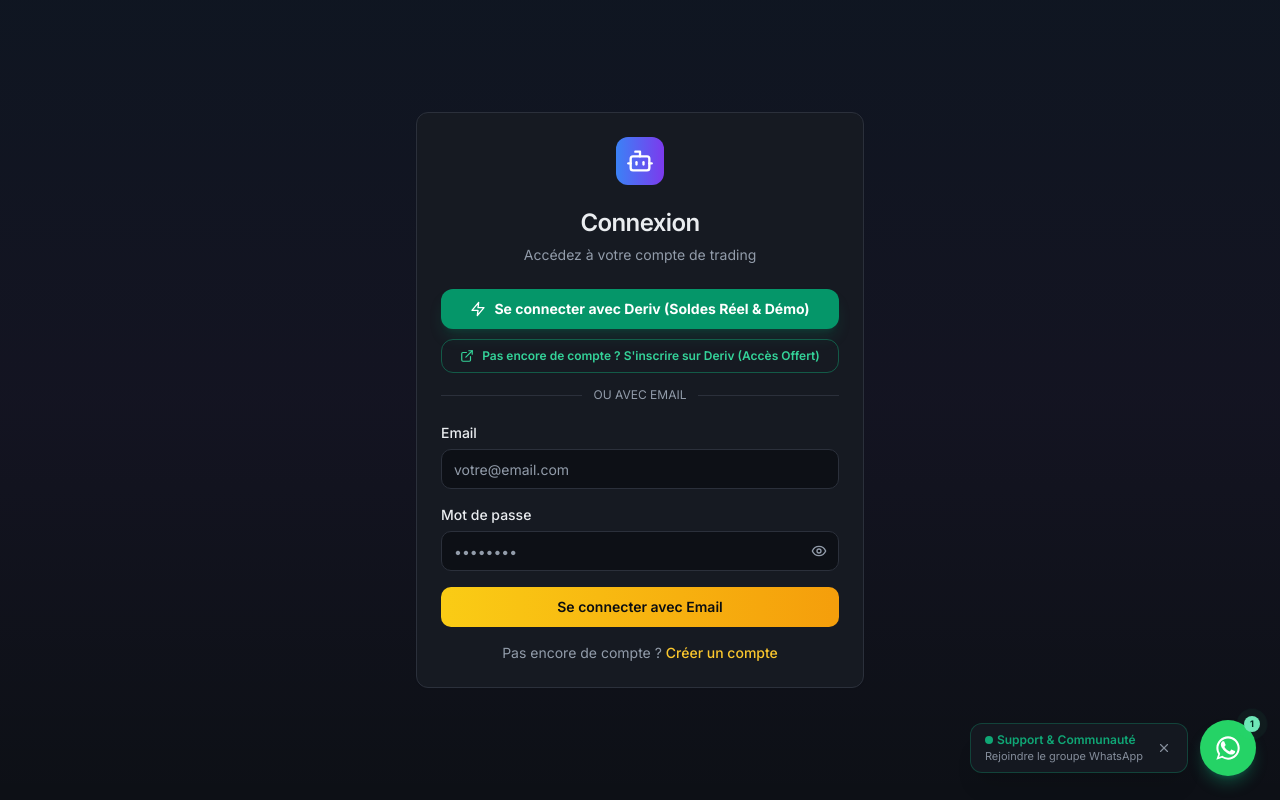
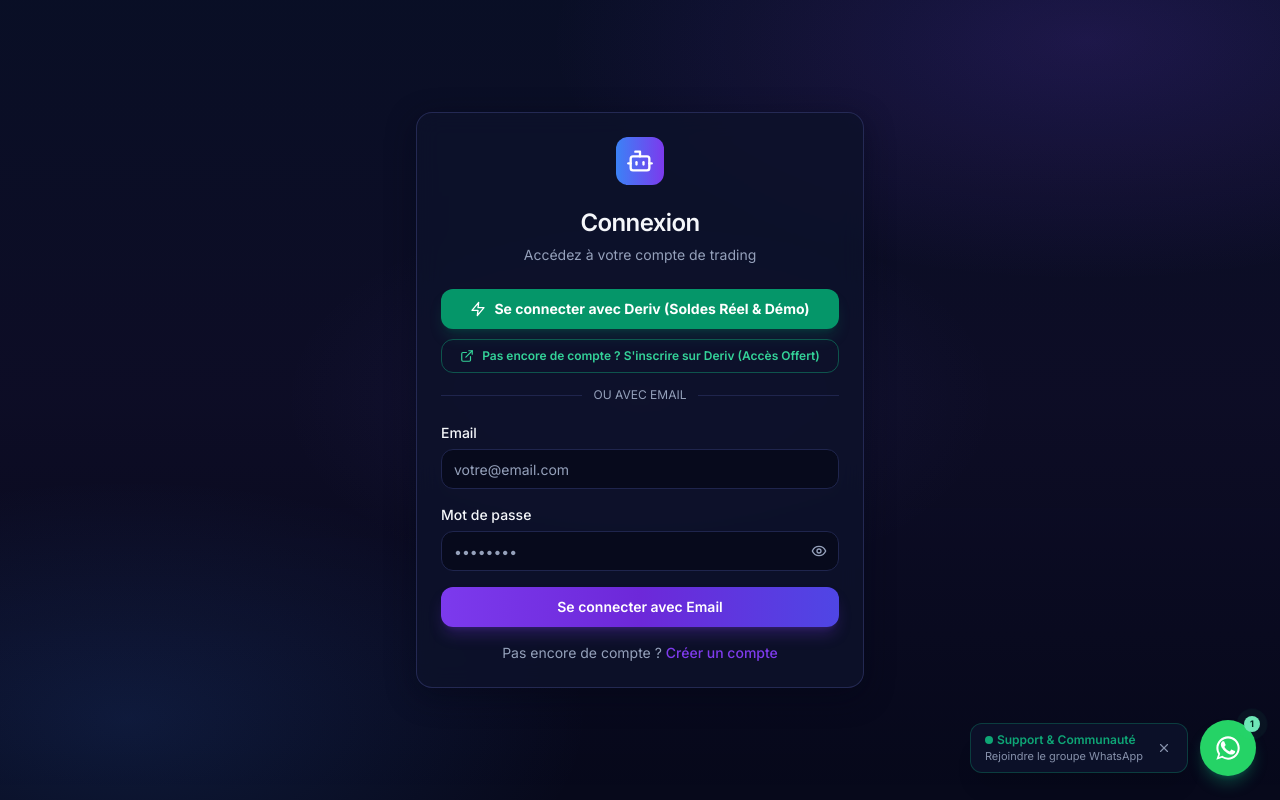
Before and after one commit to contactvaldes484-ui/royalbot, a React (Vite) app in the folder client/: page /login in a window 1280 px wide. Built offline with nearby package versions, Linux system fonts and the light colour scheme; no server answers.

Commit message:
style: unified RoyalBot Cosmic Indigo/Violet design across all dashboards (remove light/dark switch)

```diff
--- a/client/index.html
+++ b/client/index.html
@@ -1,9 +1,9 @@
 <!DOCTYPE html>
-<html lang="fr">
+<html lang="fr" class="dark">
   <head>
     <meta charset="UTF-8" />
     <meta name="viewport" content="width=device-width, initial-scale=1.0, viewport-fit=cover" />
-    <meta name="theme-color" content="#3b82f6" />
+    <meta name="theme-color" content="#07091B" />
     <meta name="mobile-web-app-capable" content="yes" />
     <meta name="apple-mobile-web-app-capable" content="yes" />
     <meta name="apple-mobile-web-app-status-bar-style" content="black-translucent" />
--- a/client/src/App.jsx
+++ b/client/src/App.jsx
@@ -104,7 +104,7 @@ export default function App() {
 
   // Apply theme on mount
   useEffect(() => {
-    document.documentElement.classList.toggle('dark', theme === 'dark')
+    document.documentElement.classList.add('dark')
   }, [theme])
 
   // Apply language translation across entire platform
--- a/client/src/components/ui/button.jsx
+++ b/client/src/components/ui/button.jsx
@@ -14,7 +14,7 @@ const buttonVariants = cva(
         secondary: "bg-secondary text-secondary-foreground hover:bg-secondary/80",
         ghost: "hover:bg-accent hover:text-accent-foreground",
         link: "text-primary underline-offset-4 hover:underline",
-        gradient: "bg-gradient-to-r from-yellow-400 to-amber-500 text-[#0B0E11] font-semibold hover:from-yellow-300 hover:to-amber-400",
+        gradient: "bg-gradient-to-r from-[#7C3AED] via-[#6D28D9] to-[#4F46E5] text-white font-semibold shadow-lg shadow-violet-600/25 hover:from-[#8B5CF6] hover:to-[#6366F1]",
       },
       size: {
         default: "min-h-10 h-auto px-4 py-2",
--- a/client/src/components/ui/card.jsx
+++ b/client/src/components/ui/card.jsx
@@ -2,7 +2,7 @@ import * as React from "react"
 import { cn } from "@/lib/utils"
 
 const Card = React.forwardRef(({ className, ...props }, ref) => (
-  <div ref={ref} className={cn("rounded-lg border bg-card text-card-foreground shadow-sm", className)} {...props} />
+  <div ref={ref} className={cn("rounded-2xl border border-indigo-400/20 bg-[#0D122B]/85 backdrop-blur-md text-card-foreground shadow-[0_8px_30px_rgba(4,6,22,0.45)]", className)} {...props} />
 ))
 Card.displayName = "Card"
 
--- a/client/src/index.css
+++ b/client/src/index.css
@@ -3,50 +3,29 @@
 @tailwind utilities;
 
 @layer base {
-  /* ── Thème RoyalBot — Mode Lumière doux anti-fatigue & Mode Sombre Obsidian ── */
-  :root {
-    --background: 220 25% 95%;         /* #EFF2F7 gris-bleu très doux, zéro éblouissement */
-    --foreground: 222 35% 13%;         /* #151C2B texte ardoise profond */
-    --card: 0 0% 100%;                 /* #FFFFFF cartes nettes sur fond doux */
-    --card-foreground: 222 35% 13%;
-    --popover: 0 0% 100%;
-    --popover-foreground: 222 35% 13%;
-    --primary: 43 96% 45%;             /* Or Royal #E0A800 contrasté */
-    --primary-foreground: 222 47% 10%;
-    --secondary: 220 20% 91%;          /* #E3E7EF */
-    --secondary-foreground: 222 35% 16%;
-    --muted: 220 18% 91%;
-    --muted-foreground: 220 14% 42%;   /* #5C667A */
-    --accent: 220 22% 89%;
-    --accent-foreground: 222 35% 13%;
-    --destructive: 351 84% 54%;        /* #E6324B */
+  /* ── Design Unique RoyalBot Cosmic Indigo / Violet ── */
+  :root,
+  .dark {
+    --background: 234 58% 7%;          /* #07091B Deep Cosmic Navy */
+    --foreground: 220 33% 97%;         /* #F4F7FC Crisp White */
+    --card: 231 52% 11%;               /* #0D122B Elevated Cosmic Indigo */
+    --card-foreground: 220 33% 97%;
+    --popover: 231 52% 11%;
+    --popover-foreground: 220 33% 97%;
+    --primary: 263 83% 58%;            /* #7C3AED Royal Electric Violet */
+    --primary-foreground: 0 0% 100%;
+    --secondary: 231 44% 16%;          /* #171E3D */
+    --secondary-foreground: 220 33% 97%;
+    --muted: 231 40% 15%;              /* #161C38 */
+    --muted-foreground: 222 22% 66%;   /* #94A3B8 */
+    --accent: 256 60% 22%;             /* #2D1F5A */
+    --accent-foreground: 262 90% 78%;
+    --destructive: 349 85% 58%;        /* #F43F5E */
     --destructive-foreground: 0 0% 100%;
-    --border: 220 18% 85%;             /* #D3D9E4 */
-    --input: 220 18% 84%;
-    --ring: 43 96% 45%;
-    --radius: 0.75rem;
-  }
-
-  .dark {
-    --background: 222 25% 7%;          /* #0D1017 */
-    --foreground: 216 15% 93%;         /* #EAECEF */
-    --card: 222 20% 11%;               /* #161A23 */
-    --card-foreground: 216 15% 93%;
-    --popover: 222 20% 11%;
-    --popover-foreground: 216 15% 93%;
-    --primary: 45 96% 58%;             /* #FCD535 */
-    --primary-foreground: 213 26% 6%;
-    --secondary: 220 18% 15%;          /* #1F2530 */
-    --secondary-foreground: 216 15% 93%;
-    --muted: 220 18% 15%;
-    --muted-foreground: 215 12% 62%;   /* #909AA8 */
-    --accent: 220 18% 18%;
-    --accent-foreground: 45 96% 58%;
-    --destructive: 351 80% 55%;        /* #F6465D */
-    --destructive-foreground: 0 0% 100%;
-    --border: 220 16% 20%;             /* #2B323D */
-    --input: 220 16% 20%;
-    --ring: 45 96% 58%;
+    --border: 232 43% 21%;             /* #1E264D */
+    --input: 232 43% 21%;
+    --ring: 263 83% 58%;
+    --radius: 0.875rem;
   }
 }
 
@@ -58,9 +37,16 @@
   body {
     overflow-x: hidden;
     max-width: 100%;
+    color-scheme: dark;
   }
   body {
-    @apply bg-background text-foreground;
+    background-color: #07091B;
+    background-image:
+      radial-gradient(ellipse 70% 50% at 85% 5%, rgba(124, 58, 237, 0.18), transparent 60%),
+      radial-gradient(ellipse 60% 50% at 10% 90%, rgba(59, 130, 246, 0.14), transparent 60%),
+      radial-gradient(ellipse 40% 35% at 50% 50%, rgba(99, 102, 241, 0.08), transparent 70%);
+    background-attachment: fixed;
+    @apply text-foreground antialiased;
     font-family: 'Inter', sans-serif;
   }
 }
@@ -70,116 +56,24 @@
   width: 6px;
 }
 ::-webkit-scrollbar-track {
-  background: transparent;
+  background: #07091B;
 }
 ::-webkit-scrollbar-thumb {
-  background: hsl(var(--muted-foreground) / 0.3);
+  background: rgba(124, 58, 237, 0.35);
   border-radius: 3px;
 }
 ::-webkit-scrollbar-thumb:hover {
-  background: hsl(var(--muted-foreground) / 0.5);
+  background: rgba(124, 58, 237, 0.6);
 }
 
-/* Gradient text — Binance gold (noir net en mode lumière) */
+/* Gradient text — Cosmic RoyalBot Violet -> Cyan */
 .gradient-text {
-  @apply bg-clip-text text-transparent bg-gradient-to-r from-yellow-400 via-amber-400 to-yellow-500;
-}
-
-html:not(.dark) .gradient-text {
-  background-image: none;
-  -webkit-background-clip: initial;
-  background-clip: initial;
-  -webkit-text-fill-color: #0B0E11;
-  color: #0B0E11;
-}
-
-html:not(.dark) .force-dark-surface .gradient-text,
-html:not(.dark) [class*="bg-slate-9"] .gradient-text,
-html:not(.dark) [class*="bg-[#0"] .gradient-text,
-html:not(.dark) [class*="bg-[#1"] .gradient-text {
-  background-image: linear-gradient(to right, #facc15, #fbbf24, #eab308);
-  -webkit-background-clip: text;
-  background-clip: text;
-  -webkit-text-fill-color: transparent;
-  color: transparent;
-}
-
-/* Textes jaunes/ambre transformés en noir en mode lumière uniquement sur fond clair */
-html:not(.dark) .text-yellow-300,
-html:not(.dark) .text-yellow-400,
-html:not(.dark) .text-yellow-500,
-html:not(.dark) .text-amber-300,
-html:not(.dark) .text-amber-400,
-html:not(.dark) .text-amber-500 {
-  color: #0B0E11 !important;
-}
-
-/* Préserver le jaune/ambre lisible à l'intérieur des cartes/conteneurs sombres en mode lumière */
-html:not(.dark) .force-dark-surface .text-yellow-300,
-html:not(.dark) .force-dark-surface .text-yellow-400,
-html:not(.dark) .force-dark-surface .text-yellow-500,
-html:not(.dark) .force-dark-surface .text-amber-300,
-html:not(.dark) .force-dark-surface .text-amber-400,
-html:not(.dark) .force-dark-surface .text-amber-500,
-html:not(.dark) [class*="bg-slate-9"] .text-yellow-300,
-html:not(.dark) [class*="bg-slate-9"] .text-yellow-400,
-html:not(.dark) [class*="bg-slate-9"] .text-yellow-500,
-html:not(.dark) [class*="bg-slate-9"] .text-amber-300,
-html:not(.dark) [class*="bg-slate-9"] .text-amber-400,
-html:not(.dark) [class*="bg-slate-9"] .text-amber-500,
-html:not(.dark) [class*="bg-emerald-950"] .text-amber-400,
-html:not(.dark) [class*="bg-amber-950"] .text-amber-300,
-html:not(.dark) [class*="bg-amber-950"] .text-amber-400,
-html:not(.dark) [class*="bg-[#0"] .text-yellow-400,
-html:not(.dark) [class*="bg-[#0"] .text-amber-400,
-html:not(.dark) [class*="bg-[#1"] .text-yellow-400,
-html:not(.dark) [class*="bg-[#1"] .text-amber-400 {
-  color: #fbbf24 !important;
-}
-
-/* Empêcher les fonds noirs/sombres semi-transparents d'être délavés/floutés en mode lumière */
-html:not(.dark) [class*="bg-slate-900/"] {
-  background-color: #0f172a !important;
-}
-html:not(.dark) [class*="bg-slate-950/"] {
-  background-color: #070b14 !important;
-}
-html:not(.dark) [class*="bg-emerald-950/"] {
-  background-color: #04241a !important;
-}
-html:not(.dark) [class*="bg-amber-950/"] {
-  background-color: #291804 !important;
-}
-html:not(.dark) [class*="bg-rose-950/"] {
-  background-color: #2b0912 !important;
-}
-
-/* Assurer que tous les textes clairs deviennent nettement lisibles sur fond clair en mode lumière */
-html:not(.dark) .text-emerald-300:not([class*="bg-slate-9"] *):not([class*="bg-[#0"] *):not(.force-dark-surface *),
-html:not(.dark) .text-emerald-400:not([class*="bg-slate-9"] *):not([class*="bg-[#0"] *):not(.force-dark-surface *) {
-  color: #047857 !important;
-}
-html:not(.dark) .text-sky-300:not([class*="bg-slate-9"] *):not([class*="bg-[#0"] *):not(.force-dark-surface *),
-html:not(.dark) .text-sky-400:not([class*="bg-slate-9"] *):not([class*="bg-[#0"] *):not(.force-dark-surface *) {
-  color: #0369a1 !important;
-}
-html:not(.dark) .text-slate-300:not([class*="bg-slate-9"] *):not([class*="bg-slate-8"] *):not([class*="bg-[#0"] *):not([class*="bg-[#1"] *):not([class*="bg-emerald-950"] *):not([class*="bg-rose-950"] *):not([class*="bg-amber-950"] *):not(.force-dark-surface *):not(button *),
-html:not(.dark) .text-slate-200:not([class*="bg-slate-9"] *):not([class*="bg-slate-8"] *):not([class*="bg-[#0"] *):not([class*="bg-[#1"] *):not([class*="bg-emerald-950"] *):not([class*="bg-rose-950"] *):not([class*="bg-amber-950"] *):not(.force-dark-surface *):not(button *),
-html:not(.dark) .text-slate-100:not([class*="bg-slate-9"] *):not([class*="bg-slate-8"] *):not([class*="bg-[#0"] *):not([class*="bg-[#1"] *):not([class*="bg-emerald-950"] *):not([class*="bg-rose-950"] *):not([class*="bg-amber-950"] *):not(.force-dark-surface *):not(button *) {
-  color: #1e293b !important;
-}
-
-html:not(.dark) .text-slate-400:not([class*="bg-slate-9"] *):not([class*="bg-slate-8"] *):not([class*="bg-[#0"] *):not([class*="bg-[#1"] *):not([class*="bg-emerald-950"] *):not([class*="bg-rose-950"] *):not([class*="bg-amber-950"] *):not(.force-dark-surface *):not(button *) {
-  color: #475569 !important;
+  @apply bg-clip-text text-transparent bg-gradient-to-r from-violet-400 via-purple-400 to-cyan-400;
 }
 
 /* Glass effect */
 .glass {
-  @apply bg-white/10 backdrop-blur-lg border border-white/20;
-}
-
-.dark .glass {
-  @apply bg-white/5 backdrop-blur-lg border border-white/10;
+  @apply bg-[#0E1330]/75 backdrop-blur-xl border border-indigo-400/20 shadow-[0_8px_32px_rgba(4,6,22,0.55)];
 }
 
 /* Pulse animation for live indicators */
--- a/client/src/store/useStore.js
+++ b/client/src/store/useStore.js
@@ -9,13 +9,12 @@ const useStore = create((set, get) => ({
   isLoading: false,
   error: null,
 
-  // Theme
-  theme: localStorage.getItem('theme') || 'dark',
+  // Theme (Design unique RoyalBot Cosmic Indigo/Violet)
+  theme: 'dark',
   toggleTheme: () => {
-    const newTheme = get().theme === 'dark' ? 'light' : 'dark'
-    localStorage.setItem('theme', newTheme)
-    document.documentElement.classList.toggle('dark', newTheme === 'dark')
-    set({ theme: newTheme })
+    localStorage.setItem('theme', 'dark')
+    document.documentElement.classList.add('dark')
+    set({ theme: 'dark' })
   },
 
   // Auth actions
```
Also changed, not shown: client/src/components/layout/DashboardLayout.jsx (+6 -10 lines), client/src/components/layout/Navbar.jsx (+2 -5 lines), client/src/pages/admin/AdminDashboard.jsx (+6 -12 lines).
